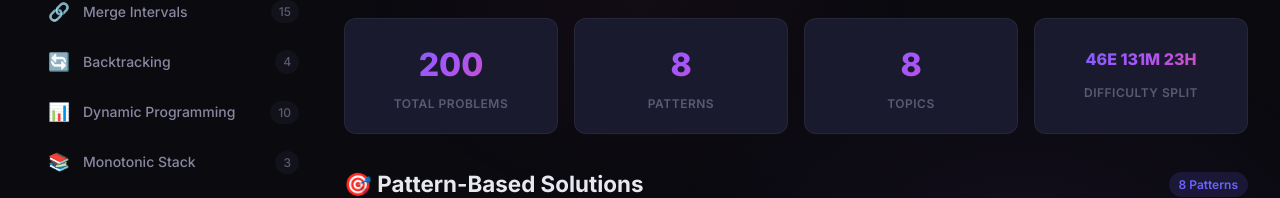
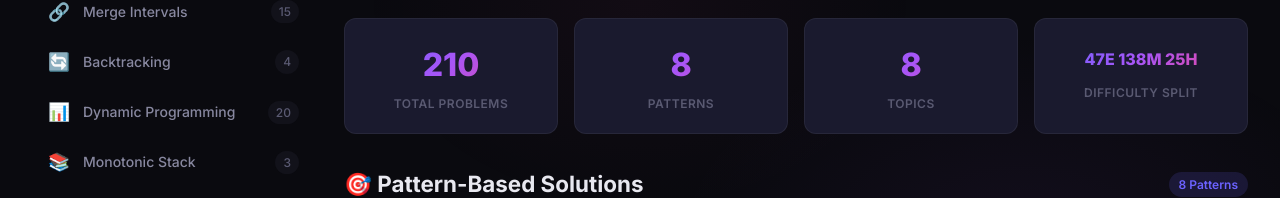
Before and after one commit to ajinesh703/Leetcode-Help, a React (Vite) app: page / in a window 1280 px wide. Shown: the part 397-595 px from the top of the page. Built offline with nearby package versions, Linux system fonts and the light colour scheme.

Commit message:
feat: add 10 more Dynamic Programming problems (dp-11 to dp-20)

```diff
--- a/src/data/patterns.ts
+++ b/src/data/patterns.ts
@@ -2330,6 +2330,196 @@ export const patterns: Pattern[] = [
                 prev = temp
         return dp[n]`
 },
+{
+  id: 'dp-11',
+  title: 'Maximum Product Subarray',
+  difficulty: 'Medium',
+  leetcodeUrl: 'https://leetcode.com/problems/maximum-product-subarray/',
+  description: 'Given an integer array nums, find a subarray that has the largest product and return the product.',
+  language: 'python',
+  solution: `class Solution:
+    def maxProduct(self, nums: List[int]) -> int:
+        res = max(nums)
+        curMin, curMax = 1, 1
+        for n in nums:
+            if n == 0:
+                curMin, curMax = 1, 1
+                continue
+            tmp = curMax * n
+            curMax = max(n * curMax, n * curMin, n)
+            curMin = min(tmp, n * curMin, n)
+            res = max(res, curMax)
+        return res`
+},
+{
+  id: 'dp-12',
+  title: 'Decode Ways',
+  difficulty: 'Medium',
+  leetcodeUrl: 'https://leetcode.com/problems/decode-ways/',
+  description: 'Given a string s containing only digits, return the number of ways to decode it where A=1, B=2, ..., Z=26.',
+  language: 'python',
+  solution: `class Solution:
+    def numDecodings(self, s: str) -> int:
+        if not s or s[0] == '0':
+            return 0
+        n = len(s)
+        dp = [0] * (n + 1)
+        dp[0], dp[1] = 1, 1
+        for i in range(2, n + 1):
+            if s[i - 1] != '0':
+                dp[i] += dp[i - 1]
+            two_digit = int(s[i - 2:i])
+            if 10 <= two_digit <= 26:
+                dp[i] += dp[i - 2]
+        return dp[n]`
+},
+{
+  id: 'dp-13',
+  title: 'Palindromic Substrings',
+  difficulty: 'Medium',
+  leetcodeUrl: 'https://leetcode.com/problems/palindromic-substrings/',
+  description: 'Given a string s, return the number of palindromic substrings in it. A string is a palindrome when it reads the same backward as forward.',
+  language: 'python',
+  solution: `class Solution:
+    def countSubstrings(self, s: str) -> int:
+        count = 0
+        for i in range(len(s)):
+            for odd in [True, False]:
+                l, r = i, i if odd else i + 1
+                while l >= 0 and r < len(s) and s[l] == s[r]:
+                    count += 1
+                    l -= 1
+                    r += 1
+        return count`
+},
+{
+  id: 'dp-14',
+  title: 'Longest Palindromic Substring',
+  difficulty: 'Medium',
+  leetcodeUrl: 'https://leetcode.com/problems/longest-palindromic-substring/',
+  description: 'Given a string s, return the longest palindromic substring in s.',
+  language: 'python',
+  solution: `class Solution:
+    def longestPalindrome(self, s: str) -> str:
+        res, resLen = "", 0
+        for i in range(len(s)):
+            for l, r in [(i, i), (i, i + 1)]:
+                while l >= 0 and r < len(s) and s[l] == s[r]:
+                    if (r - l + 1) > resLen:
+                        res = s[l:r + 1]
+                        resLen = r - l + 1
+                    l -= 1
+                    r += 1
+        return res`
+},
+{
+  id: 'dp-15',
+  title: 'Triangle Minimum Path Sum',
+  difficulty: 'Medium',
+  leetcodeUrl: 'https://leetcode.com/problems/triangle/',
+  description: 'Given a triangle array, return the minimum path sum from top to bottom. At each step you may move to an adjacent number in the row below.',
+  language: 'python',
+  solution: `class Solution:
+    def minimumTotal(self, triangle: List[List[int]]) -> int:
+        dp = triangle[-1][:]
+        for row in range(len(triangle) - 2, -1, -1):
+            for col in range(len(triangle[row])):
+                dp[col] = triangle[row][col] + min(dp[col], dp[col + 1])
+        return dp[0]`
+},
+{
+  id: 'dp-16',
+  title: 'Best Time to Buy and Sell Stock with Cooldown',
+  difficulty: 'Medium',
+  leetcodeUrl: 'https://leetcode.com/problems/best-time-to-buy-and-sell-stock-with-cooldown/',
+  description: 'Given stock prices, find the maximum profit with a cooldown of 1 day after selling before you can buy again.',
+  language: 'python',
+  solution: `class Solution:
+    def maxProfit(self, prices: List[int]) -> int:
+        hold, sold, rest = -prices[0], 0, 0
+        for price in prices[1:]:
+            prev_sold = sold
+            sold = hold + price
+            hold = max(hold, rest - price)
+            rest = max(rest, prev_sold)
+        return max(sold, rest)`
+},
+{
+  id: 'dp-17',
+  title: 'Minimum Cost Climbing Stairs',
+  difficulty: 'Easy',
+  leetcodeUrl: 'https://leetcode.com/problems/min-cost-climbing-stairs/',
+  description: 'Given an array cost where cost[i] is the cost of the ith step, return the minimum cost to reach the top of the floor.',
+  language: 'python',
+  solution: `class Solution:
+    def minCostClimbingStairs(self, cost: List[int]) -> int:
+        for i in range(2, len(cost)):
+            cost[i] += min(cost[i - 1], cost[i - 2])
+        return min(cost[-1], cost[-2])`
+},
+{
+  id: 'dp-18',
+  title: 'Integer Break',
+  difficulty: 'Medium',
+  leetcodeUrl: 'https://leetcode.com/problems/integer-break/',
+  description: 'Given an integer n, break it into the sum of k positive integers (k >= 2) and maximize the product of those integers.',
+  language: 'python',
+  solution: `class Solution:
+    def integerBreak(self, n: int) -> int:
+        dp = [0] * (n + 1)
+        dp[1] = 1
+        for i in range(2, n + 1):
+            for j in range(1, i):
+                dp[i] = max(dp[i], j * (i - j), j * dp[i - j])
+        return dp[n]`
+},
+{
+  id: 'dp-19',
+  title: 'Burst Balloons',
+  difficulty: 'Hard',
+  leetcodeUrl: 'https://leetcode.com/problems/burst-balloons/',
+  description: 'Given n balloons with values, burst them to maximize coins collected. Bursting balloon i gives nums[i-1]*nums[i]*nums[i+1] coins.',
+  language: 'python',
+  solution: `class Solution:
+    def maxCoins(self, nums: List[int]) -> int:
+        nums = [1] + nums + [1]
+        n = len(nums)
+        dp = [[0] * n for _ in range(n)]
+        for length in range(2, n):
+            for left in range(0, n - length):
+                right = left + length
+                for k in range(left + 1, right):
+                    dp[left][right] = max(
+                        dp[left][right],
+                        nums[left] * nums[k] * nums[right] + dp[left][k] + dp[k][right]
+                    )
+        return dp[0][n - 1]`
+},
+{
+  id: 'dp-20',
+  title: 'Regular Expression Matching',
+  difficulty: 'Hard',
+  leetcodeUrl: 'https://leetcode.com/problems/regular-expression-matching/',
+  description: 'Given an input string s and a pattern p, implement regular expression matching with support for . (any char) and * (zero or more of preceding).',
+  language: 'python',
+  solution: `class Solution:
+    def isMatch(self, s: str, p: str) -> bool:
+        m, n = len(s), len(p)
+        dp = [[False] * (n + 1) for _ in range(m + 1)]
+        dp[0][0] = True
+        for j in range(1, n + 1):
+            if p[j - 1] == '*':
+                dp[0][j] = dp[0][j - 2]
+        for i in range(1, m + 1):
+            for j in range(1, n + 1):
+                if p[j - 1] == '*':
+                    dp[i][j] = dp[i][j - 2]
+                    if p[j - 2] == '.' or p[j - 2] == s[i - 1]:
+                        dp[i][j] |= dp[i - 1][j]
+                elif p[j - 1] == '.' or p[j - 1] == s[i - 1]:
+                    dp[i][j] = dp[i - 1][j - 1]
+        return dp[m][n]`
+},
     ]
   },
   {
```
